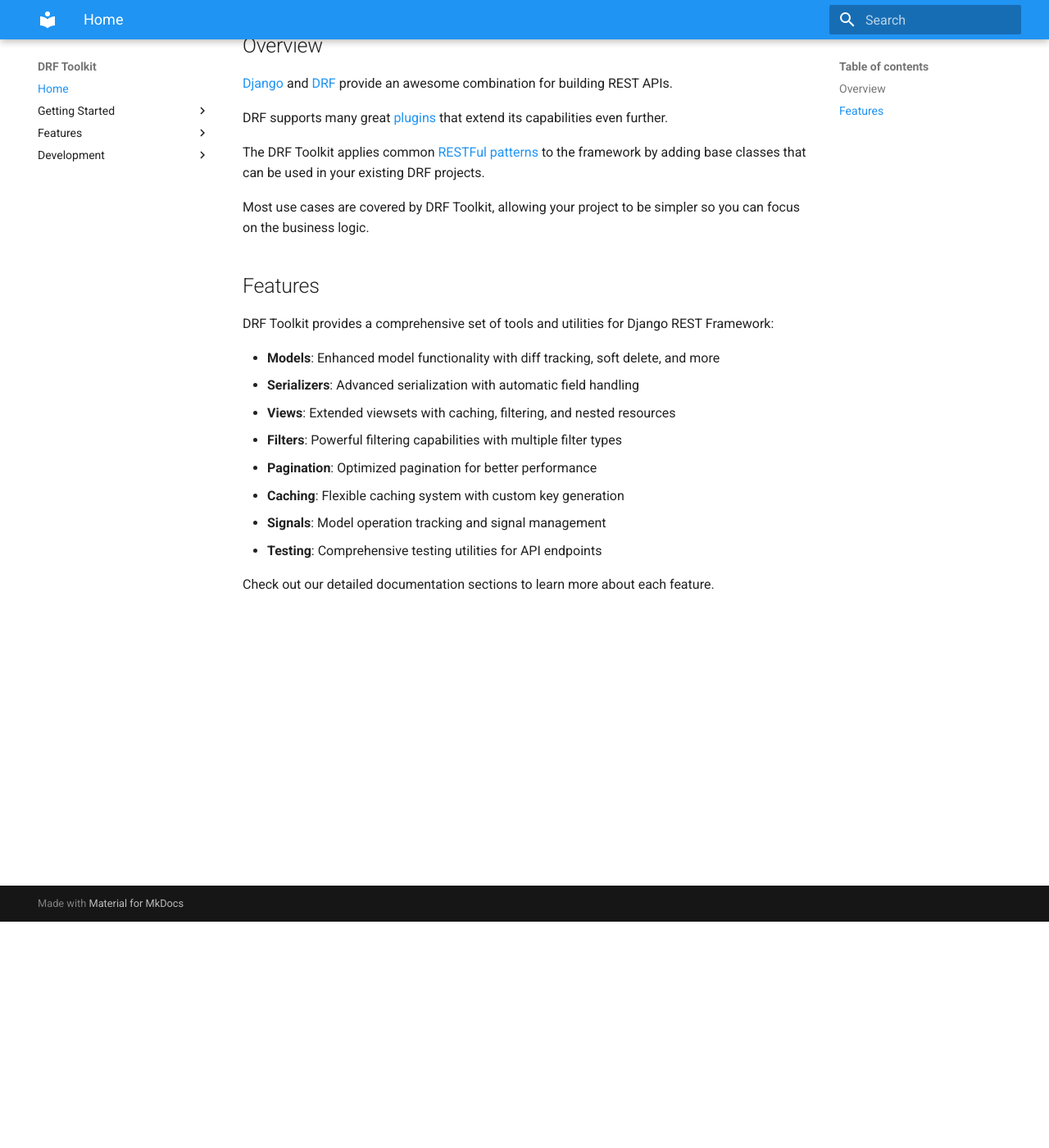
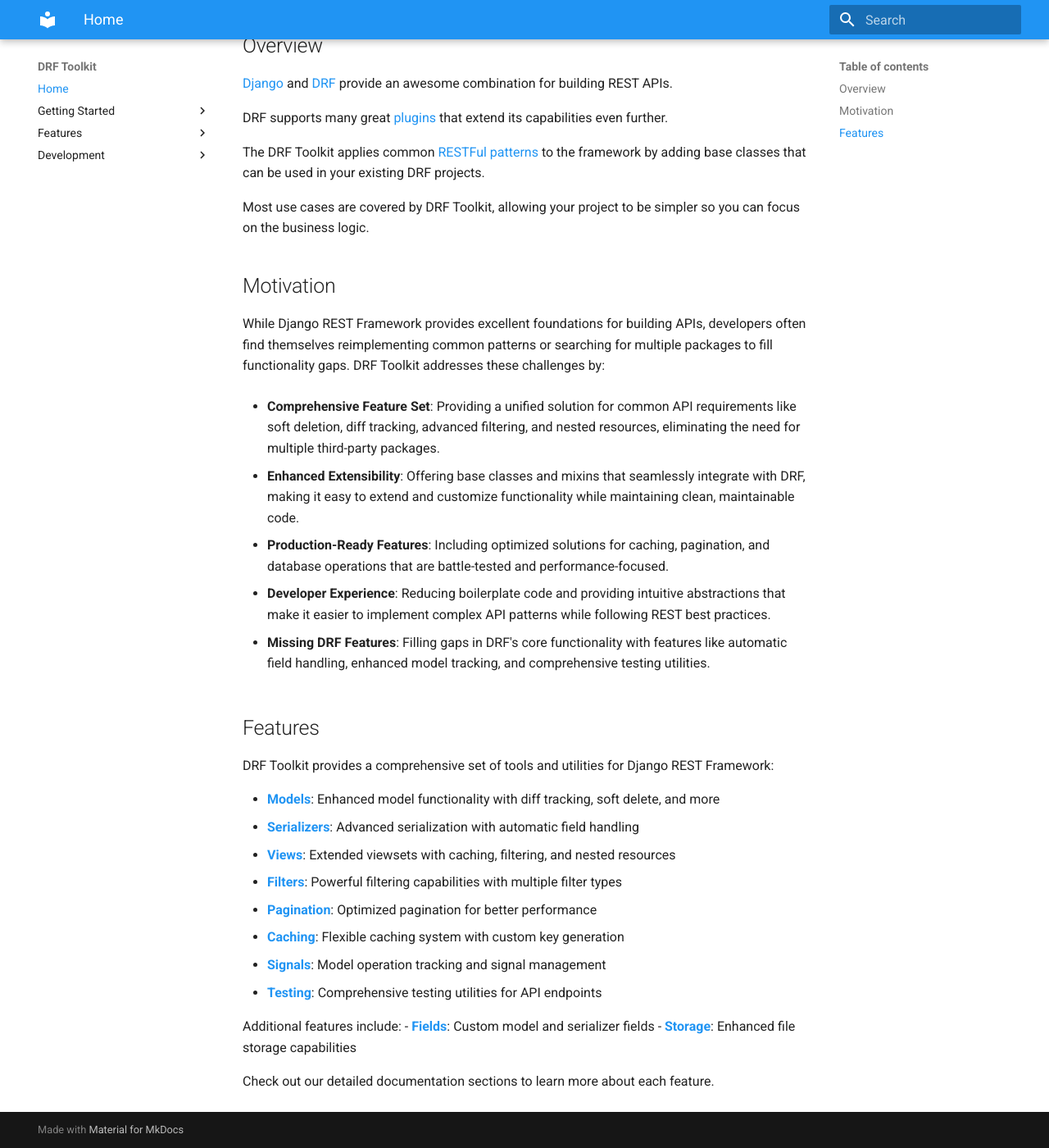
Before and after one commit to flamingo-run/drf-toolkit, an MkDocs documentation site: the page built from docs/index.md, in a window 1280 px wide and 1400 px high, scrolled down 276 px. Shown: the whole window at 82% size. Built offline with MkDocs 1.6.1 and Material for MkDocs 9.7.7, drawn with Linux system fonts in a browser that asks for light colours.

Commit message:
docs: improve docs with links & motivation

```diff
--- a/docs/index.md
+++ b/docs/index.md
@@ -18,17 +18,35 @@
 
 Most use cases are covered by DRF Toolkit, allowing your project to be simpler so you can focus on the business logic.
 
+## Motivation
+
+While Django REST Framework provides excellent foundations for building APIs, developers often find themselves reimplementing common patterns or searching for multiple packages to fill functionality gaps. DRF Toolkit addresses these challenges by:
+
+- **Comprehensive Feature Set**: Providing a unified solution for common API requirements like soft deletion, diff tracking, advanced filtering, and nested resources, eliminating the need for multiple third-party packages.
+
+- **Enhanced Extensibility**: Offering base classes and mixins that seamlessly integrate with DRF, making it easy to extend and customize functionality while maintaining clean, maintainable code.
+
+- **Production-Ready Features**: Including optimized solutions for caching, pagination, and database operations that are battle-tested and performance-focused.
+
+- **Developer Experience**: Reducing boilerplate code and providing intuitive abstractions that make it easier to implement complex API patterns while following REST best practices.
+
+- **Missing DRF Features**: Filling gaps in DRF's core functionality with features like automatic field handling, enhanced model tracking, and comprehensive testing utilities.
+
 ## Features
 
 DRF Toolkit provides a comprehensive set of tools and utilities for Django REST Framework:
 
-- **Models**: Enhanced model functionality with diff tracking, soft delete, and more
-- **Serializers**: Advanced serialization with automatic field handling
-- **Views**: Extended viewsets with caching, filtering, and nested resources
-- **Filters**: Powerful filtering capabilities with multiple filter types
-- **Pagination**: Optimized pagination for better performance
-- **Caching**: Flexible caching system with custom key generation
-- **Signals**: Model operation tracking and signal management
-- **Testing**: Comprehensive testing utilities for API endpoints
+- [**Models**](models/index.md): Enhanced model functionality with diff tracking, soft delete, and more
+- [**Serializers**](serializers.md): Advanced serialization with automatic field handling
+- [**Views**](views.md): Extended viewsets with caching, filtering, and nested resources
+- [**Filters**](filters.md): Powerful filtering capabilities with multiple filter types
+- [**Pagination**](pagination.md): Optimized pagination for better performance
+- [**Caching**](caching.md): Flexible caching system with custom key generation
+- [**Signals**](signals.md): Model operation tracking and signal management
+- [**Testing**](testing.md): Comprehensive testing utilities for API endpoints
+
+Additional features include:
+- [**Fields**](fields.md): Custom model and serializer fields
+- [**Storage**](storage.md): Enhanced file storage capabilities
 
 Check out our detailed documentation sections to learn more about each feature.
```
